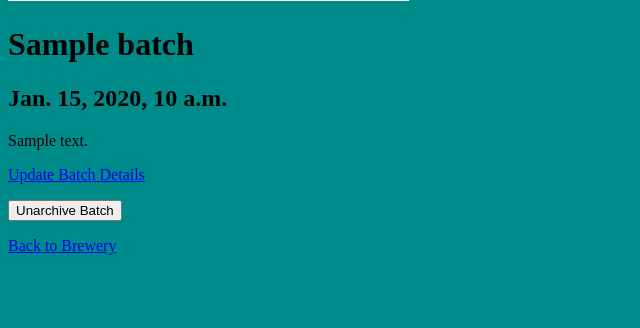
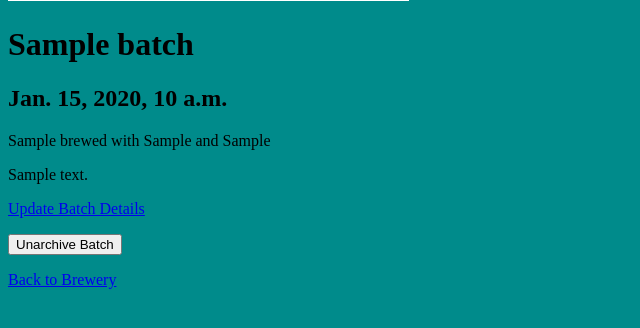
Before and after one commit to connerymacrae/OKBatchTracker, a Django app: template templates/kombuchacalendar/batch_detail.html in a window 1280 px wide. Shown: the part 245-573 px from the top of the page, without its empty margins (0-640 px from the left). Run offline with Django 4.2, Linux system fonts and the light colour scheme; the template is opened without the code that fills it: most values are stand-ins (such as "Sample title", 1, 10 or a date in 2020).

Commit message:
Update batch_detail.html

```diff
--- a/templates/kombuchacalendar/batch_detail.html
+++ b/templates/kombuchacalendar/batch_detail.html
@@ -3,6 +3,8 @@
 {% block content %}
   <h1>{{ batch.name }}</h1>
   <h2>{{ batch.date_brewed }}</h2>
+    <p>{{ batch.get_starter_type_display }} brewed with {{ batch.get_tea_flavor_display }} and
+        {{ batch.get_sweetener_display }}</p>
     <p>{{ batch.description }}</p>
 
     <p>
```
